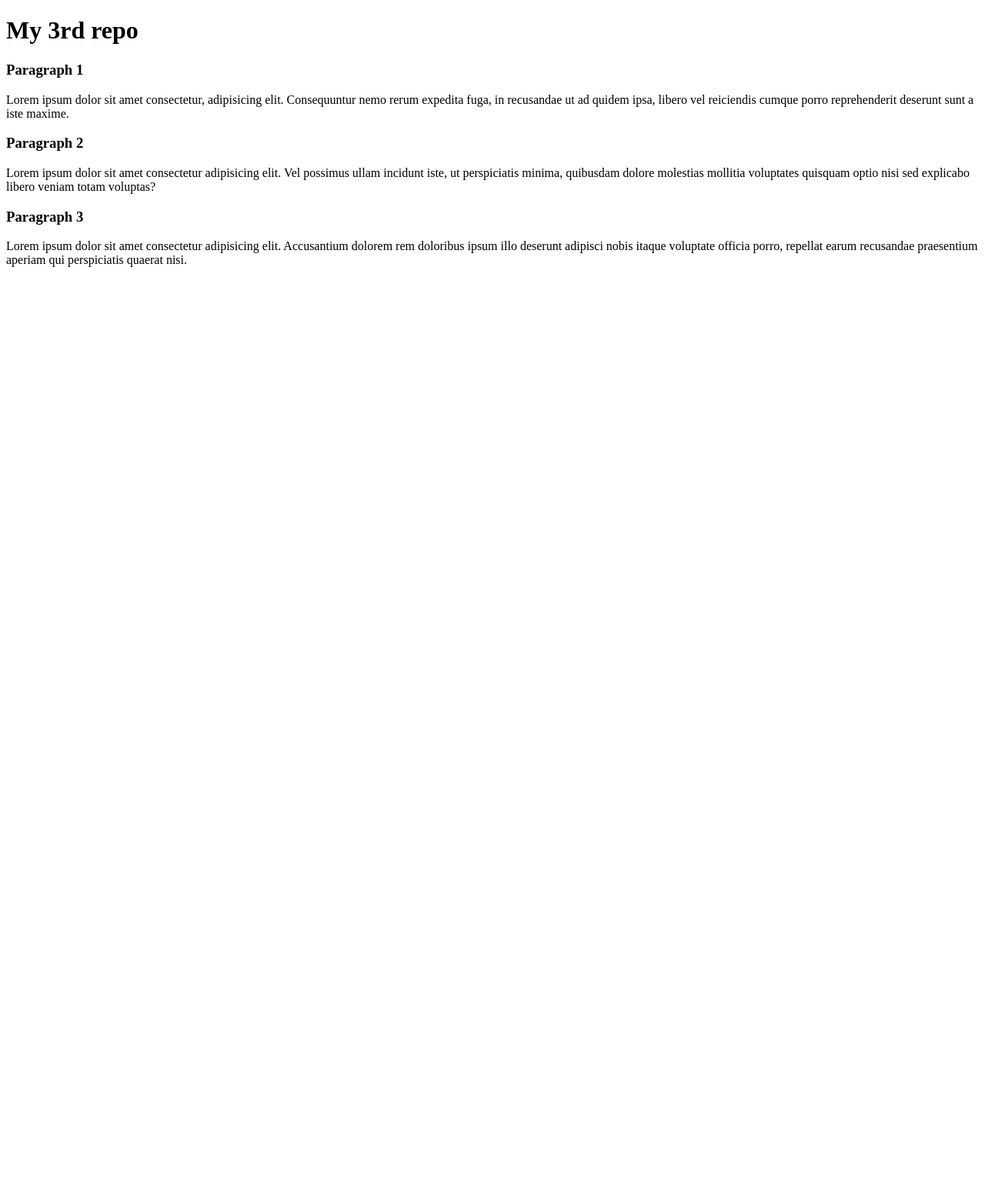
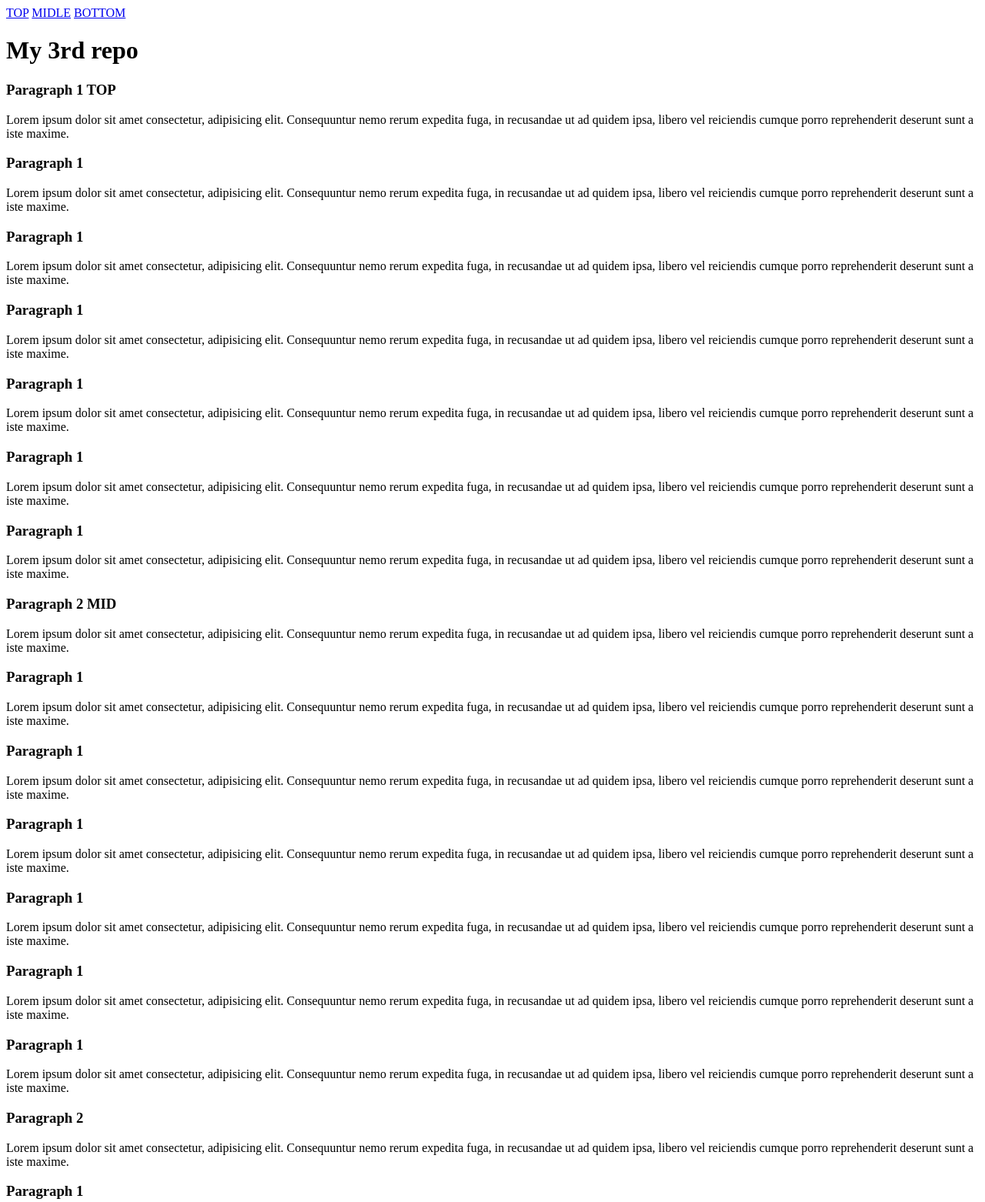
Before and after one commit to iftakharahmedchowdhury/my-third-repo, a plain HTML site: page index.html in a window 1280 px wide. Shown: the top 1562 px of the page at 77% size. Before the commit the page ends 800 px from the top, so only its background shows below. Drawn offline with Linux system fonts and the light colour scheme.

Commit message:
test jump

```diff
--- a/index.html
+++ b/index.html
@@ -7,18 +7,60 @@
     <title>3rd repo</title>
 </head>
 <body>
+    <a href="#top">TOP</a>
+    <a href="#mid">MIDLE</a>
+    <a href="#bot">BOTTOM</a>
     <h1>My 3rd repo</h1>
-    <section>
+    <section id="top">
+        <h3>Paragraph 1 TOP</h3>
+        <p>Lorem ipsum dolor sit amet consectetur, adipisicing elit. Consequuntur nemo rerum expedita fuga, in recusandae ut ad quidem ipsa, libero vel reiciendis cumque porro reprehenderit deserunt sunt a iste maxime.</p>
+        <h3>Paragraph 1</h3>
+        <p>Lorem ipsum dolor sit amet consectetur, adipisicing elit. Consequuntur nemo rerum expedita fuga, in recusandae ut ad quidem ipsa, libero vel reiciendis cumque porro reprehenderit deserunt sunt a iste maxime.</p>
+        <h3>Paragraph 1</h3>
+        <p>Lorem ipsum dolor sit amet consectetur, adipisicing elit. Consequuntur nemo rerum expedita fuga, in recusandae ut ad quidem ipsa, libero vel reiciendis cumque porro reprehenderit deserunt sunt a iste maxime.</p>
+        <h3>Paragraph 1</h3>
+        <p>Lorem ipsum dolor sit amet consectetur, adipisicing elit. Consequuntur nemo rerum expedita fuga, in recusandae ut ad quidem ipsa, libero vel reiciendis cumque porro reprehenderit deserunt sunt a iste maxime.</p>
+        <h3>Paragraph 1</h3>
+        <p>Lorem ipsum dolor sit amet consectetur, adipisicing elit. Consequuntur nemo rerum expedita fuga, in recusandae ut ad quidem ipsa, libero vel reiciendis cumque porro reprehenderit deserunt sunt a iste maxime.</p>
+        <h3>Paragraph 1</h3>
+        <p>Lorem ipsum dolor sit amet consectetur, adipisicing elit. Consequuntur nemo rerum expedita fuga, in recusandae ut ad quidem ipsa, libero vel reiciendis cumque porro reprehenderit deserunt sunt a iste maxime.</p>
         <h3>Paragraph 1</h3>
         <p>Lorem ipsum dolor sit amet consectetur, adipisicing elit. Consequuntur nemo rerum expedita fuga, in recusandae ut ad quidem ipsa, libero vel reiciendis cumque porro reprehenderit deserunt sunt a iste maxime.</p>
     </section>
 
-    <section>
+    <section id="mid" >
+        <h3>Paragraph 2 MID</h3>
+        <p>Lorem ipsum dolor sit amet consectetur, adipisicing elit. Consequuntur nemo rerum expedita fuga, in recusandae ut ad quidem ipsa, libero vel reiciendis cumque porro reprehenderit deserunt sunt a iste maxime.</p>
+        <h3>Paragraph 1</h3>
+        <p>Lorem ipsum dolor sit amet consectetur, adipisicing elit. Consequuntur nemo rerum expedita fuga, in recusandae ut ad quidem ipsa, libero vel reiciendis cumque porro reprehenderit deserunt sunt a iste maxime.</p>
+        <h3>Paragraph 1</h3>
+        <p>Lorem ipsum dolor sit amet consectetur, adipisicing elit. Consequuntur nemo rerum expedita fuga, in recusandae ut ad quidem ipsa, libero vel reiciendis cumque porro reprehenderit deserunt sunt a iste maxime.</p>
+        <h3>Paragraph 1</h3>
+        <p>Lorem ipsum dolor sit amet consectetur, adipisicing elit. Consequuntur nemo rerum expedita fuga, in recusandae ut ad quidem ipsa, libero vel reiciendis cumque porro reprehenderit deserunt sunt a iste maxime.</p>
+        <h3>Paragraph 1</h3>
+        <p>Lorem ipsum dolor sit amet consectetur, adipisicing elit. Consequuntur nemo rerum expedita fuga, in recusandae ut ad quidem ipsa, libero vel reiciendis cumque porro reprehenderit deserunt sunt a iste maxime.</p>
+        <h3>Paragraph 1</h3>
+        <p>Lorem ipsum dolor sit amet consectetur, adipisicing elit. Consequuntur nemo rerum expedita fuga, in recusandae ut ad quidem ipsa, libero vel reiciendis cumque porro reprehenderit deserunt sunt a iste maxime.</p>
+        <h3>Paragraph 1</h3>
+        <p>Lorem ipsum dolor sit amet consectetur, adipisicing elit. Consequuntur nemo rerum expedita fuga, in recusandae ut ad quidem ipsa, libero vel reiciendis cumque porro reprehenderit deserunt sunt a iste maxime.</p>
+
+    </section>
+
+    <section id="bot" BOTTOM>
         <h3>Paragraph 2</h3>
-        <p>Lorem ipsum dolor sit amet consectetur adipisicing elit. Vel possimus ullam incidunt iste, ut perspiciatis minima, quibusdam dolore molestias mollitia voluptates quisquam optio nisi sed explicabo libero veniam totam voluptas?</p>
-
-        <h3>Paragraph 3</h3>
-        <p>Lorem ipsum dolor sit amet consectetur adipisicing elit. Accusantium dolorem rem doloribus ipsum illo deserunt adipisci nobis itaque voluptate officia porro, repellat earum recusandae praesentium aperiam qui perspiciatis quaerat nisi.</p>
+        <p>Lorem ipsum dolor sit amet consectetur, adipisicing elit. Consequuntur nemo rerum expedita fuga, in recusandae ut ad quidem ipsa, libero vel reiciendis cumque porro reprehenderit deserunt sunt a iste maxime.</p>
+        <h3>Paragraph 1</h3>
+        <p>Lorem ipsum dolor sit amet consectetur, adipisicing elit. Consequuntur nemo rerum expedita fuga, in recusandae ut ad quidem ipsa, libero vel reiciendis cumque porro reprehenderit deserunt sunt a iste maxime.</p>
+        <h3>Paragraph 1</h3>
+        <p>Lorem ipsum dolor sit amet consectetur, adipisicing elit. Consequuntur nemo rerum expedita fuga, in recusandae ut ad quidem ipsa, libero vel reiciendis cumque porro reprehenderit deserunt sunt a iste maxime.</p>
+        <h3>Paragraph 1</h3>
+        <p>Lorem ipsum dolor sit amet consectetur, adipisicing elit. Consequuntur nemo rerum expedita fuga, in recusandae ut ad quidem ipsa, libero vel reiciendis cumque porro reprehenderit deserunt sunt a iste maxime.</p>
+        <h3>Paragraph 1</h3>
+        <p>Lorem ipsum dolor sit amet consectetur, adipisicing elit. Consequuntur nemo rerum expedita fuga, in recusandae ut ad quidem ipsa, libero vel reiciendis cumque porro reprehenderit deserunt sunt a iste maxime.</p>
+        <h3>Paragraph 1</h3>
+        <p>Lorem ipsum dolor sit amet consectetur, adipisicing elit. Consequuntur nemo rerum expedita fuga, in recusandae ut ad quidem ipsa, libero vel reiciendis cumque porro reprehenderit deserunt sunt a iste maxime.</p>
+        <h3>Paragraph 1</h3>
+        <p>Lorem ipsum dolor sit amet consectetur, adipisicing elit. Consequuntur nemo rerum expedita fuga, in recusandae ut ad quidem ipsa, libero vel reiciendis cumque porro reprehenderit deserunt sunt a iste maxime.</p>
 
     </section>
 
```
